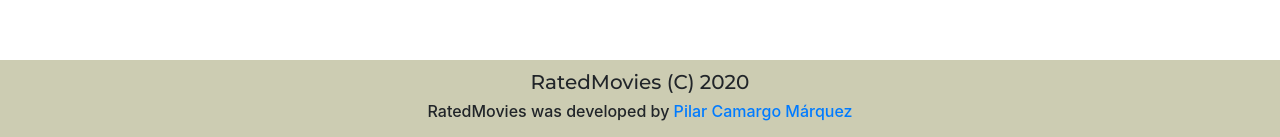
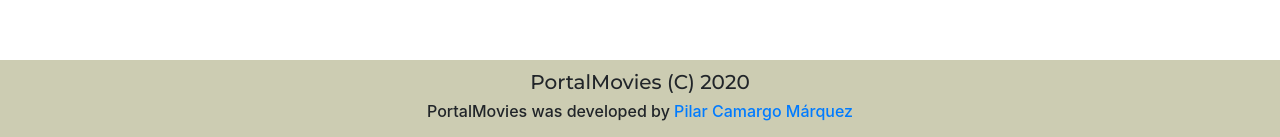
Before and after one commit to justoneye/PortalMovies, a React (Create React App) app: page / in a window 1280 px wide. Shown: the part 1010-1147 px from the top of the page. Built offline with nearby package versions, Linux system fonts and the light colour scheme; no server answers.

Commit message:
Footer changed

```diff
--- a/src/components/Footer.js
+++ b/src/components/Footer.js
@@ -4,8 +4,8 @@
   render() {
     return (
       <div className="Footer">
-        <h5>RatedMovies (C) 2020</h5>
-        <h6>RatedMovies was developed by <a href="https://www.linkedin.com/in/pilarcamargo/">Pilar Camargo Márquez</a></h6>
+        <h5>PortalMovies (C) 2020</h5>
+        <h6>PortalMovies was developed by <a href="https://www.linkedin.com/in/pilarcamargo/">Pilar Camargo Márquez</a></h6>
       </div>
     );
   }
```
